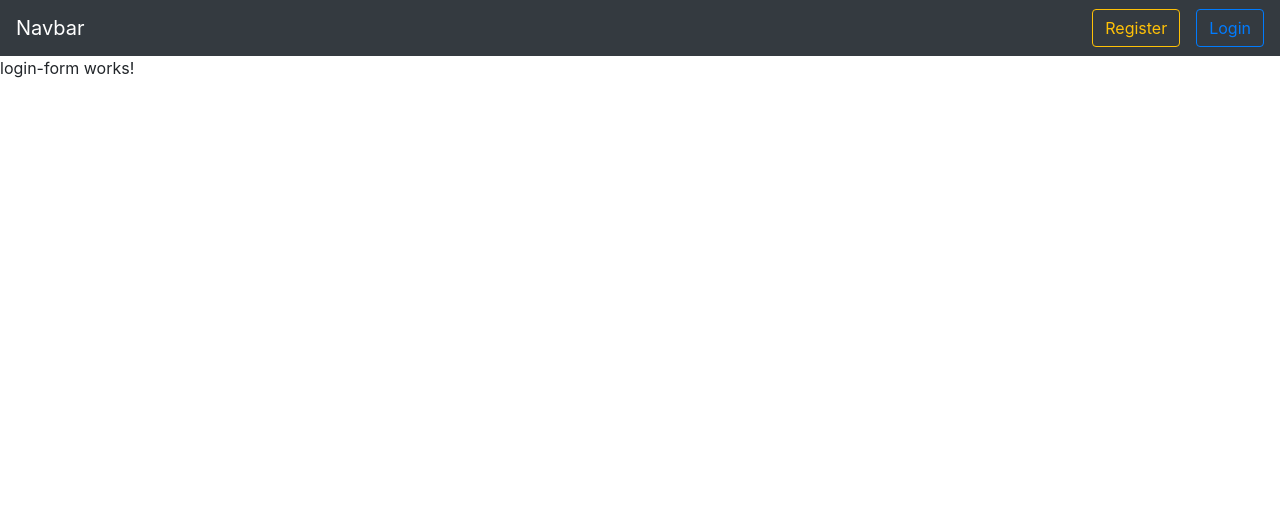
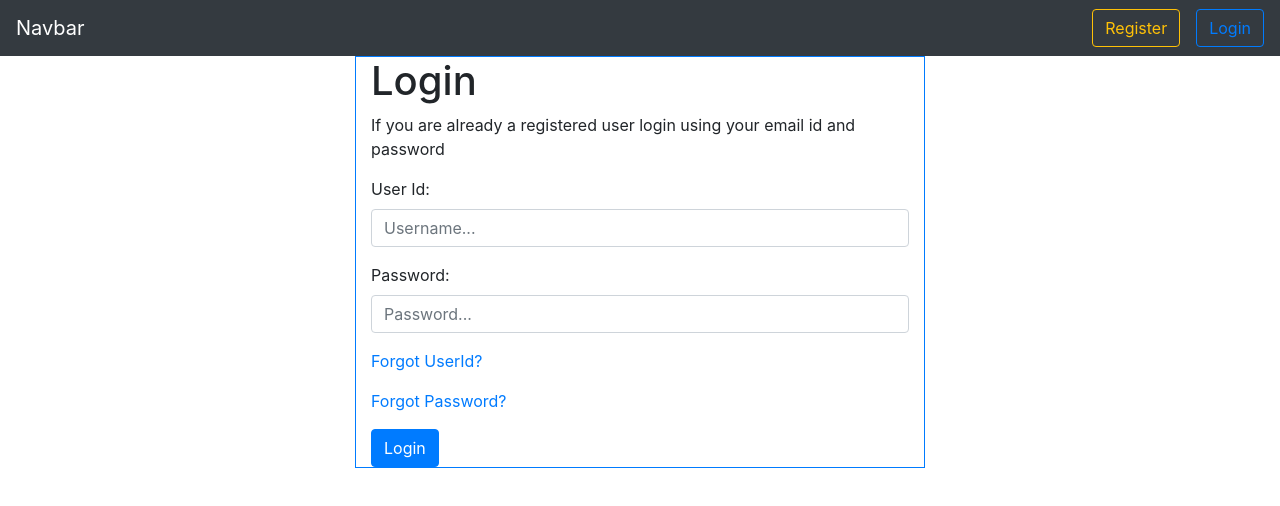
Before and after one commit to vineeth1816/Food-Donation-Angular, an Angular app: page /login in a window 1280 px wide. Shown: the top 506 px of the page. Built offline with nearby package versions, Linux system fonts and the light colour scheme.

Commit message:
login form

```diff
--- a/src/app/login-form/login-form.component.html
+++ b/src/app/login-form/login-form.component.html
@@ -1 +1,32 @@
-<p>login-form works!</p>
+<div class="container h-100 ">
+    <div class="row h-100 justify-content-center align-items-center">
+        <div class="col-10 col-md-8 col-lg-6  border border-primary">
+            <!-- Form -->
+            <form class="form-example" action="" method="post">
+                <h1>Login</h1>
+                <p class="description">If you are already a registered user login using your email id and password
+                </p>
+                <!-- Input fields -->
+                <div class="form-group">
+                    <label for="username">User Id:</label>
+                    <input type="email" class="form-control username" id="username" placeholder="Username..."
+                        name="username">
+                </div>
+                <div class="form-group">
+                    <label for="password">Password:</label>
+                    <input type="password" class="form-control password" id="password" placeholder="Password..."
+                        name="password">
+                </div>
+                <div class="form-group">
+                <a routerLink="forgotUserId">Forgot UserId?</a>
+                </div>
+                <div class="form-group">
+                    <a routerLink="forgotpassword">Forgot Password?</a>
+                </div>
+                <button type="submit" class="btn btn-primary btn-customized">Login</button>
+
+            </form>
+            <!-- Form end -->
+        </div>
+    </div>
+</div>
```
Also changed, not shown: 1 other file (tests, documents, lock files or other folders).
